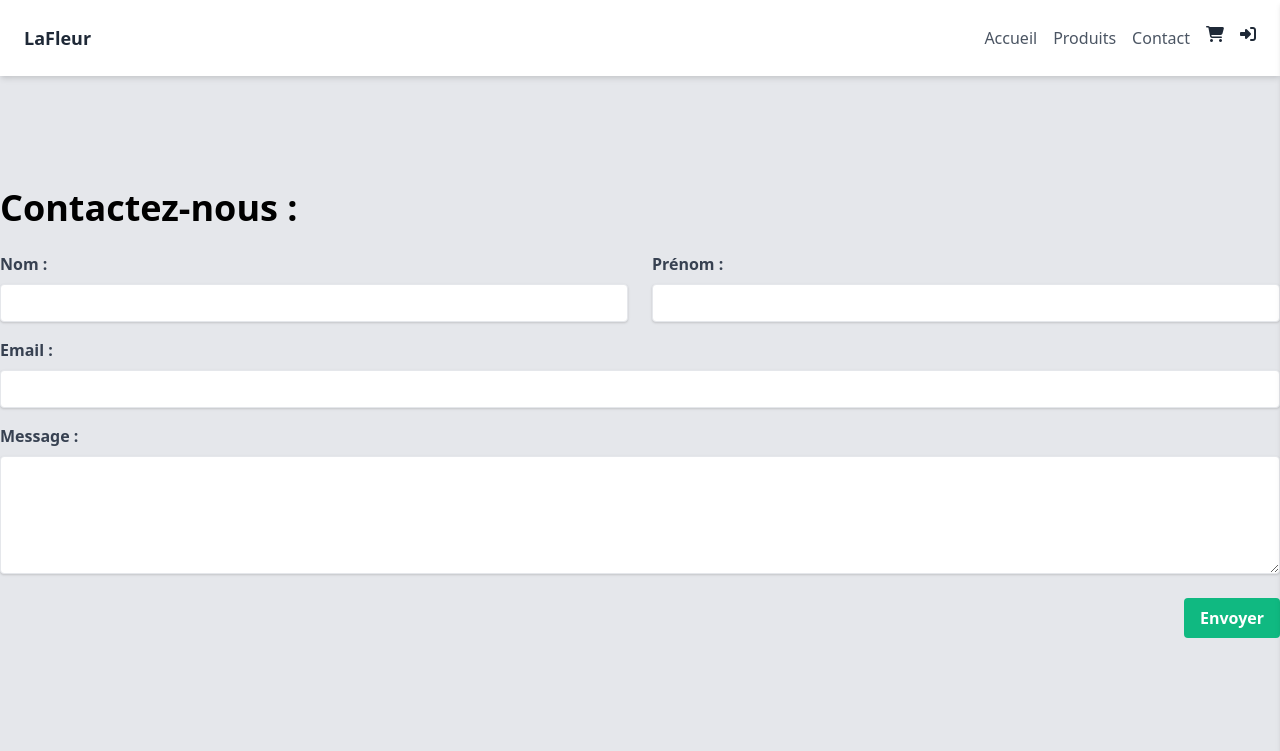
After one commit to Mits0u/projet_lafleur, a PHP site: page /contact.php in a window 1280 px wide. The commit adds this page. Shown: the top 751 px of the page. Run offline with PHP 8.4, Linux system fonts and the light colour scheme; some libraries are stand-ins or nearby versions.

Commit message:
formulaire de contact

```diff
--- /dev/null
+++ b/contact.php
@@ -0,0 +1,70 @@
+<?php session_start();
+
+include 'navbar.php';
+?>
+
+
+<!DOCTYPE html>
+<html lang="en">
+
+<head>
+    <meta charset="UTF-8">
+    <meta name="viewport" content="width=device-width, initial-scale=1.0">
+    <title>Contactez-nous</title>
+    <link href="https://cdn.jsdelivr.net/npm/tailwindcss@2.2.19/dist/tailwind.min.css" rel="stylesheet">
+    <script src="https://kit.fontawesome.com/35413ab60a.js" crossorigin="anonymous"></script>
+</head>
+
+<body class="bg-gray-200">
+
+    <section class="container mx-auto bg-grey-950 flex mt-12 mb-12 flex-col">
+        <div class="mt-16">
+            <h1 class="text-4xl font-bold text-black">Contactez-nous :</h1>
+            <form action="" method="POST" class="mt-6">
+                <div class="flex flex-col md:flex-row md:gap-6 ">
+                    <div class="mb-4 w-full">
+                        <label for="nom" class="block text-gray-700 font-bold mb-2">Nom :</label>
+                        <input type="text" id="nom" name="nom"
+                            class="shadow appearance-none border rounded w-full py-2 px-3 text-gray-700 leading-tight focus:outline-none focus:shadow-outline">
+                    </div>
+                    <div class="mb-4 w-full">
+                        <label for="prenom" class="block text-gray-700 font-bold mb-2">Prénom :</label>
+                        <input type="text" id="prenom" name="prenom"
+                            class="shadow appearance-none border rounded w-full py-2 px-3 text-gray-700 leading-tight focus:outline-none focus:shadow-outline">
+                    </div>
+                </div>
+                <div class="mb-4">
+                    <label for="email" class="block text-gray-700 font-bold mb-2">Email :</label>
+                    <input type="email" id="email" name="email"
+                        class="shadow appearance-none border rounded w-full py-2 px-3 text-gray-700 leading-tight focus:outline-none focus:shadow-outline">
+                </div>
+                <div class="mb-6">
+                    <label for="message" class="block text-gray-700 font-bold mb-2">Message :</label>
+                    <textarea id="message" name="message" rows="5"
+                        class="shadow appearance-none border rounded w-full py-2 px-3 text-gray-700 leading-tight focus:outline-none focus:shadow-outline"></textarea>
+                </div>
+                <div class="flex items-center justify-end ">
+                    <button type="submit"
+                        class="bg-green-500 hover:bg-green-600 text-white font-bold py-2 px-4 rounded focus:outline-none focus:shadow-outline">Envoyer</button>
+                </div>
+            </form>
+        </div>
+        <div>
+            <?php
+            if ($_SERVER["REQUEST_METHOD"] == "POST") {
+                if (!empty($_POST['nom']) && !empty($_POST['prenom']) && !empty($_POST['email']) && !empty($_POST['message'])) {
+                    // Simuler un temps de chargement de 3 secondes
+                    sleep(3);
+
+                    echo "<p class='text-green-500 justify-center'>Votre message a été envoyé avec succès.</p>";
+                } else {
+                    echo "<p class='text-red-500 justify-center'>Veuillez remplir tous les champs du formulaire.</p>";
+                }
+            }
+            ?>
+        </div>
+    </section>
+
+</body>
+
+</html>
--- a/navbar.php
+++ b/navbar.php
@@ -9,7 +9,7 @@
 
             <a class="text-gray-600 hover:text-gray-800" href="produits.php">Produits</a>
 
-            <a class="text-gray-600 hover:text-gray-800" href="#">Contact</a>
+            <a class="text-gray-600 hover:text-gray-800" href="contact.php">Contact</a>
             <?php if (isset($_SESSION['user']) && $_SESSION['user']['type_compte_id'] != 1): ?>
                 <a class="text-gray-600 hover:text-gray-800" href="backend.php">Backend</a>
             <?php else: ?>
@@ -40,7 +40,7 @@
     <div class="p-4">
         <a class="block text-gray-600 hover:text-gray-800 py-2" href="index.php">Accueil</a>
         <a class="block text-gray-600 hover:text-gray-800 py-2" href="produits.php">Produits</a>
-        <a class="block text-gray-600 hover:text-gray-800 py-2" href="#">Contact</a>
+        <a class="block text-gray-600 hover:text-gray-800 py-2" href="contact.php">Contact</a>
         <a class="block text-gray-600 hover:text-gray-800 py-2" href="panier.php">Panier</a>
         <?php if (isset($_SESSION['user'])): ?>
             <a class="block text-gray-600 hover:text-gray-800 py-2" href="profile.php">Compte</a>
```
